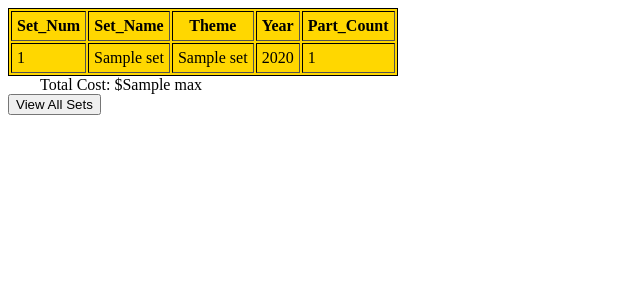
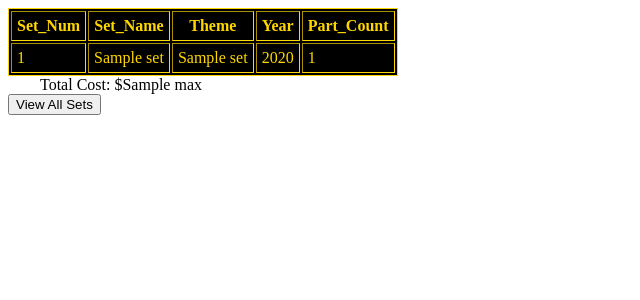
Before and after one commit to RobertMar77/flask-pg-template, a Flask app: template templates/receipt.html in a window 1280 px wide. Shown: the top 300 px of the page, without its empty margins (0-640 px from the left). Run offline with Flask 2, Linux system fonts and the light colour scheme; the template is opened without the code that fills it: most values are stand-ins (such as "Sample title", 1, 10 or a date in 2020); some libraries are stand-ins or nearby versions.

Commit message:
Update receipt.html

```diff
--- a/templates/receipt.html
+++ b/templates/receipt.html
@@ -12,9 +12,10 @@
             margin: 1em;
         }
         .search-results {
-            border: solid 1px black;
-            background-color: gold;
+            border: solid 1px gold;
+            background-color: black;
             font-style: arial;
+            color: gold;
         }
         span{
             margin: 1em;
```
